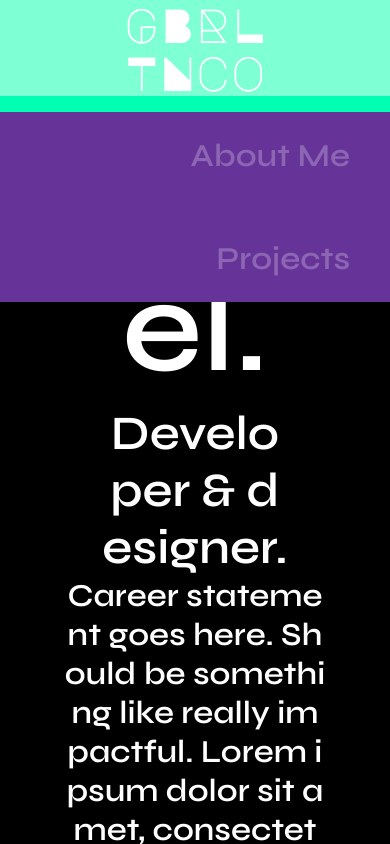
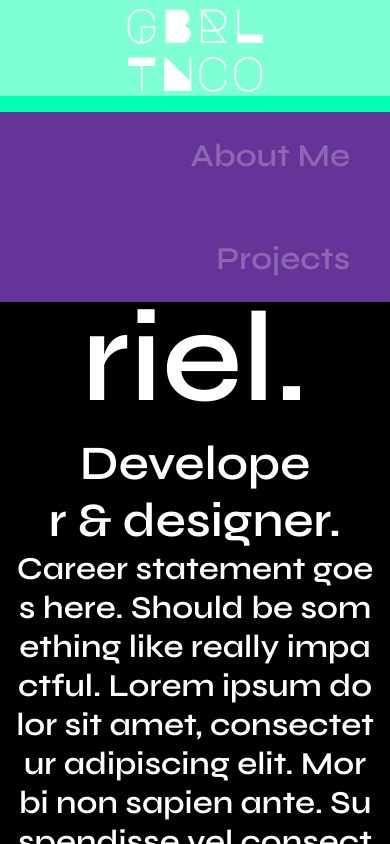
Before and after one commit to Gatinoko/Portfolio, a Next.js app: page / in a window 390 px wide. Built offline with nearby package versions, Linux system fonts and the light colour scheme.

Commit message:
feat(stylesheets): Added breakpoint support to PageSection component

```diff
--- a/components/page-section/page-section.scss
+++ b/components/page-section/page-section.scss
@@ -1,9 +1,27 @@
 @use '../../styles/modules.scss' as *;
 
 .page-section {
+	align-items: flex-start;
+	justify-items: start;
 	@include flex-vertical-layout;
 	height: 100%;
 	width: auto;
 	padding: 0px get-spacing-value(spacing-64) 0px get-spacing-value(spacing-64);
 	gap: get-spacing-value(spacing-24);
+
+	@include screen-breakpoint(extra-large) {
+		padding: 0px get-spacing-value(spacing-64) 0px get-spacing-value(spacing-64);
+	}
+	@include screen-breakpoint(large) {
+		padding: 0px get-spacing-value(spacing-32) 0px get-spacing-value(spacing-32);
+	}
+	@include screen-breakpoint(small) {
+		padding: 0px get-spacing-value(spacing-24) 0px get-spacing-value(spacing-24);
+	}
+	@include screen-breakpoint(tablet) {
+		padding: 0px get-spacing-value(spacing-16) 0px get-spacing-value(spacing-16);
+	}
+	@include screen-breakpoint(mobile) {
+		padding: 0px get-spacing-value(spacing-16) 0px get-spacing-value(spacing-16);
+	}
 }
```
